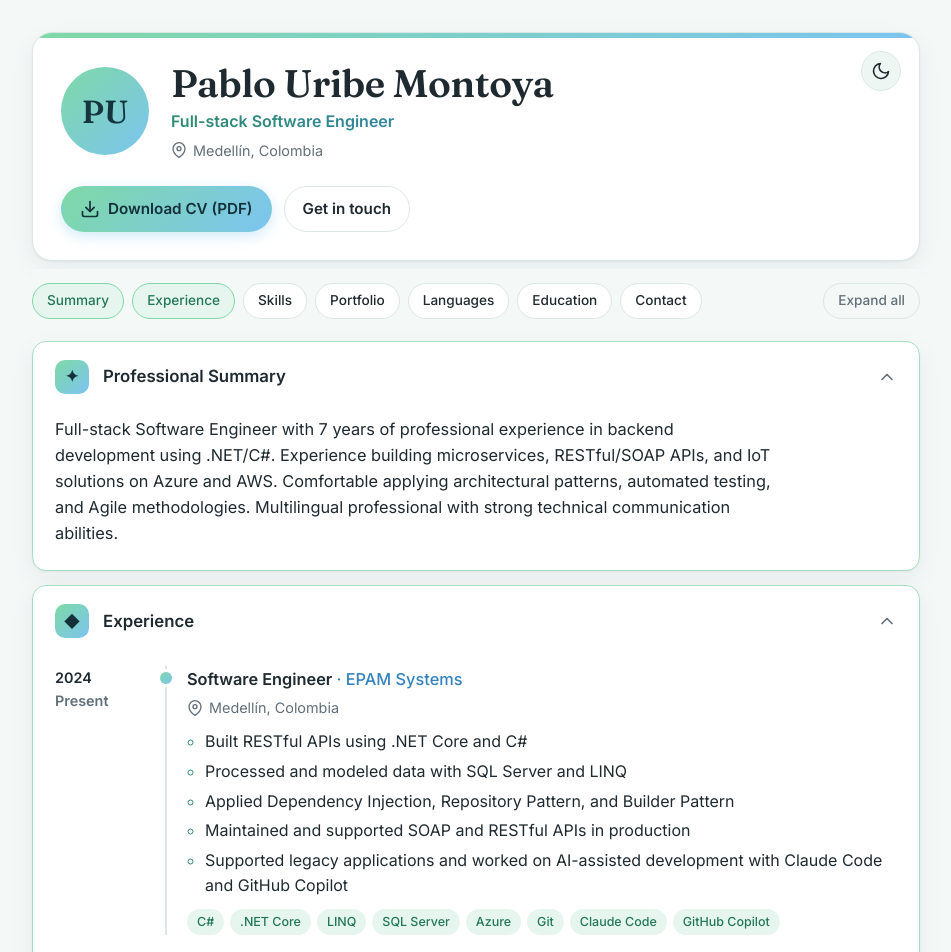
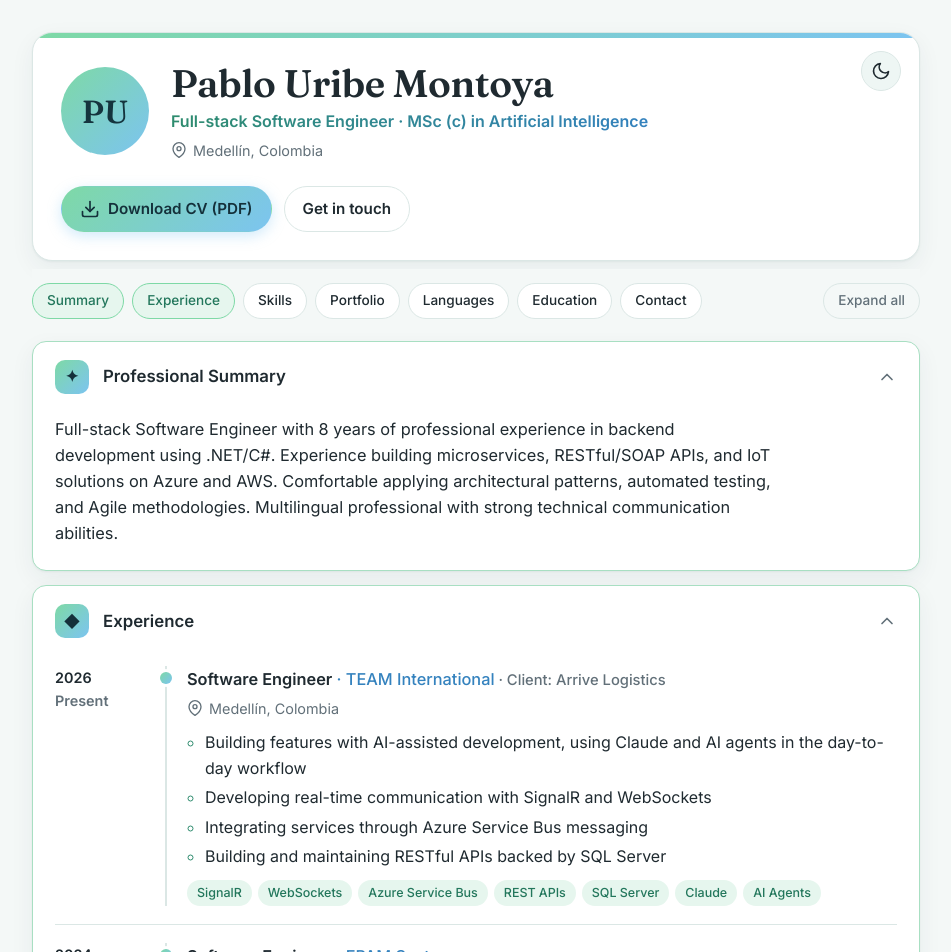
Before and after one commit to pabloum/CurriculumVitae, a React (Vite) app: page / in a window 1280 px wide. Shown: the top 952 px of the page, without its empty margins (164-1115 px from the left). Built offline with nearby package versions, Linux system fonts and the light colour scheme.

Commit message:
add more recent experience

```diff
--- a/src/components/Sections.jsx
+++ b/src/components/Sections.jsx
@@ -1,4 +1,6 @@
 import { ExternalIcon, GitHubIcon, PinIcon } from './Icons.jsx';
+
+const dateRange = (start, end) => [start, end].filter(Boolean).join(' – ');
 
 const Tags = ({ items }) => (
   <ul className="tags">
@@ -35,6 +37,7 @@ export function Experience({ jobs }) {
           <div className="timeline__body">
             <h3 className="job__title">
               {job.role} <span className="job__company">· {job.company}</span>
+              {job.client && <span className="job__client"> · Client: {job.client}</span>}
             </h3>
             <p className="meta"><PinIcon /> {job.location}</p>
             <ul className="bullets">
@@ -70,7 +73,7 @@ export function Education({ education, volunteer }) {
       {education.map((e) => (
         <div key={e.institution} className="edu__item">
           <h3 className="job__title">{e.institution}</h3>
-          <p className="meta"><PinIcon /> {e.location} · {e.start} – {e.end}</p>
+          <p className="meta"><PinIcon /> {e.location} · {dateRange(e.start, e.end)}</p>
           <ul className="bullets">
             {e.degrees.map((d) => <li key={d}>{d}</li>)}
           </ul>
--- a/src/data/cv.json
+++ b/src/data/cv.json
@@ -1,9 +1,9 @@
 {
   "profile": {
     "name": "Pablo Uribe Montoya",
-    "title": "Full-stack Software Engineer",
+    "title": "Full-stack Software Engineer · MSc (c) in Artificial Intelligence",
     "location": "Medellín, Colombia",
-    "summary": "Full-stack Software Engineer with 7 years of professional experience in backend development using .NET/C#. Experience building microservices, RESTful/SOAP APIs, and IoT solutions on Azure and AWS. Comfortable applying architectural patterns, automated testing, and Agile methodologies. Multilingual professional with strong technical communication abilities."
+    "summary": "Full-stack Software Engineer with 8 years of professional experience in backend development using .NET/C#. Experience building microservices, RESTful/SOAP APIs, and IoT solutions on Azure and AWS. Comfortable applying architectural patterns, automated testing, and Agile methodologies. Multilingual professional with strong technical communication abilities."
   },
 
   "contact": {
@@ -38,10 +38,25 @@
   "experience": [
     {
       "role": "Software Engineer",
+      "company": "TEAM International",
+      "client": "Arrive Logistics",
+      "location": "Medellín, Colombia",
+      "start": "2026",
+      "end": "Present",
+      "highlights": [
+        "Building features with AI-assisted development, using Claude and AI agents in the day-to-day workflow",
+        "Developing real-time communication with SignalR and WebSockets",
+        "Integrating services through Azure Service Bus messaging",
+        "Building and maintaining RESTful APIs backed by SQL Server"
+      ],
+      "tech": ["SignalR", "WebSockets", "Azure Service Bus", "REST APIs", "SQL Server", "Claude", "AI Agents"]
+    },
+    {
+      "role": "Software Engineer",
       "company": "EPAM Systems",
       "location": "Medellín, Colombia",
       "start": "2024",
-      "end": "Present",
+      "end": "2026",
       "highlights": [
         "Built RESTful APIs using .NET Core and C#",
         "Processed and modeled data with SQL Server and LINQ",
@@ -94,6 +109,13 @@
 
   "education": [
     {
+      "institution": "Universidad de los Andes",
+      "location": "Bogotá, Colombia",
+      "start": "",
+      "end": "In progress",
+      "degrees": ["Master in Artificial Intelligence (candidate)"]
+    },
+    {
       "institution": "Universidad Pontificia Bolivariana",
       "location": "Medellín, Colombia",
       "start": "2011",
--- a/src/pdf/generateCvPdf.js
+++ b/src/pdf/generateCvPdf.js
@@ -145,7 +145,14 @@ export async function generateCvPdf(cv) {
     const roleW = doc.getTextWidth(job.role);
     doc.setFont('helvetica', 'normal');
     setColor(COLORS.accent2);
-    doc.text(` · ${job.company}`, PAGE.margin + roleW, y + 4);
+    const company = ` · ${job.company}`;
+    doc.text(company, PAGE.margin + roleW, y + 4);
+    if (job.client) {
+      const companyW = doc.getTextWidth(company);
+      setColor(COLORS.muted);
+      doc.setFontSize(9.5);
+      doc.text(` · Client: ${job.client}`, PAGE.margin + roleW + companyW, y + 4);
+    }
     const dates = job.start === job.end ? job.start : `${job.start} – ${job.end}`;
     setColor(COLORS.muted);
     doc.setFontSize(9);
@@ -160,7 +167,8 @@ export async function generateCvPdf(cv) {
 
   // ---- Education
   sectionTitle('Education');
-  cv.education.forEach((e) => {
+  cv.education.forEach((e, i) => {
+    if (i > 0) y += 2.5;
     ensureSpace(14);
     doc.setFont('helvetica', 'bold');
     doc.setFontSize(10.5);
@@ -169,7 +177,7 @@ export async function generateCvPdf(cv) {
     doc.setFont('helvetica', 'normal');
     doc.setFontSize(9);
     setColor(COLORS.muted);
-    doc.text(`${e.start} – ${e.end}`, PAGE.w - PAGE.margin, y + 4, { align: 'right' });
+    doc.text([e.start, e.end].filter(Boolean).join(' – '), PAGE.w - PAGE.margin, y + 4, { align: 'right' });
     y += 5.5;
     paragraph(e.location, { size: 8.5, style: 'italic', color: COLORS.muted, gap: 1 });
     e.degrees.forEach((d) => bullet(d));
--- a/src/styles.css
+++ b/src/styles.css
@@ -258,6 +258,7 @@ svg { flex-shrink: 0; }
 
 .job__title { font-size: 1.02rem; font-weight: 600; }
 .job__company { color: var(--blue-strong); font-weight: 500; }
+.job__client { color: var(--muted); font-weight: 500; font-size: 0.92rem; }
 
 /* Experience timeline */
 .timeline { list-style: none; margin: 0; padding: 0; }
```
